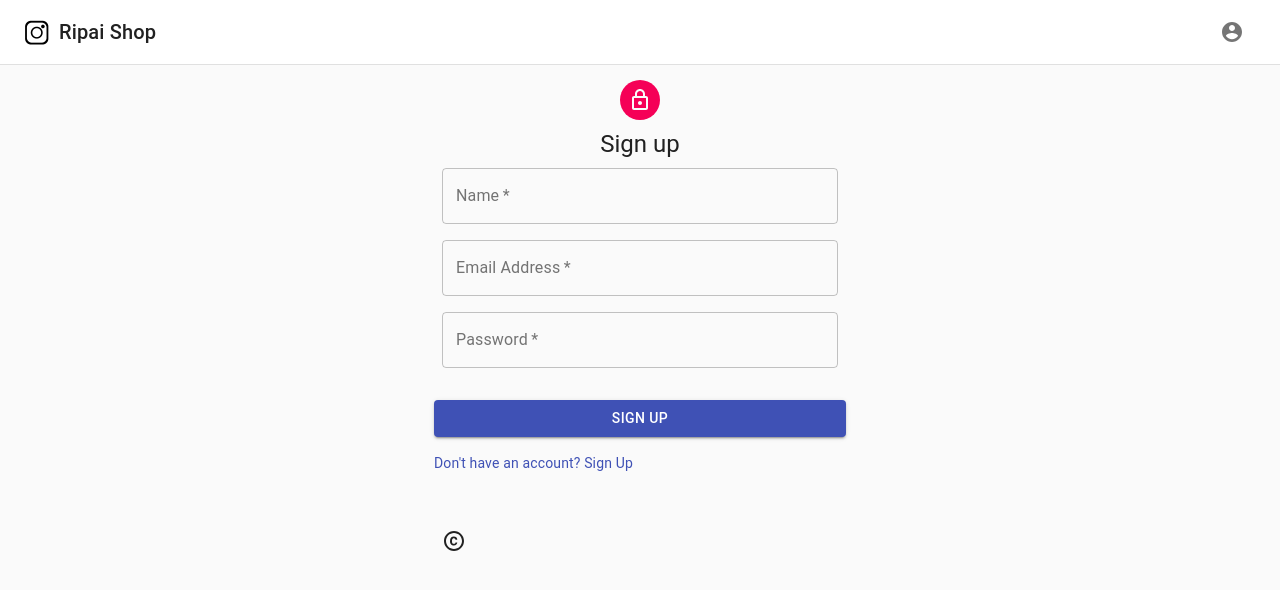
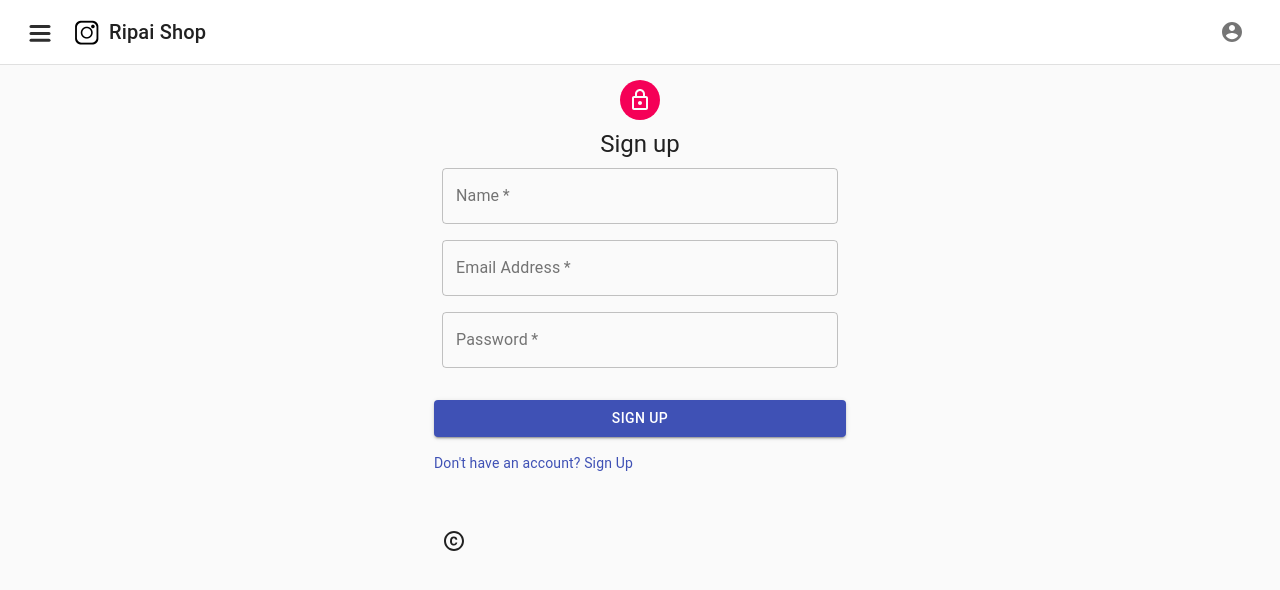
Before and after one commit to Bergario/ripai_shop-frontend, a React (Create React App) app: page /auth/signup in a window 1280 px wide. Shown: the top 590 px of the page. Built offline with nearby package versions, Linux system fonts and the light colour scheme; no server answers.

Commit message:
Product detail

```diff
--- a/src/component/Admin/dashboard/MenuContent/addProductForm.js
+++ b/src/component/Admin/dashboard/MenuContent/addProductForm.js
@@ -13,22 +13,31 @@ const useStyles = makeStyles((theme) => ({
   form: {
     marginTop: theme.spacing(1),
   },
+  img: {
+    maxWidth: "100%",
+    height: "200px",
+    marginTop: "20px",
+  },
 }));
 
 const AddProductForm = () => {
   const method = useForm();
   const classes = useStyles();
 
+  const defaultImg = null;
+
   const [selectedFile, setSelectedFile] = useState();
   const [category, setCategory] = useState();
 
   const fileSelectedHandler = (e) => {
+    console.log(e.target.files);
     new Compressor(e.target.files[0], {
       quality: 0.6,
       success: (imgFile) => setSelectedFile(imgFile),
     });
   };
-  console.log(selectedFile);
+
+  console.log();
 
   useEffect(() => {
     let isMounted = true;
@@ -159,6 +168,14 @@ const AddProductForm = () => {
                 onChange={fileSelectedHandler}
               />
             </Button>
+            <img
+              className={classes.img}
+              src={
+                selectedFile
+                  ? URL.createObjectURL(selectedFile)
+                  : "../../noProduct.jpg"
+              }
+            />
           </Grid>
           <Grid item xs={12}>
             <Button type="submit" variant="contained" color="primary">
--- a/src/component/Navigation/Navbar.js
+++ b/src/component/Navigation/Navbar.js
@@ -14,6 +14,8 @@ import useStyles from "./styles";
 
 import logo from "../../assets/logo.png";
 import AccountNav from "./AccountNav";
+import MenuToggle from "./SideBar/menuToggle";
+import SideBar from "./SideBar/sideBar";
 
 const NavBar = () => {
   const classes = useStyles();
@@ -35,6 +37,7 @@ const NavBar = () => {
     <>
       <AppBar position="fixed" className={classes.appBar} color="inherit">
         <Toolbar>
+          <SideBar />
           <Typography
             component={Link}
             to="/"
--- /dev/null
+++ b/src/component/Navigation/SideBar/menuToggle.js
@@ -0,0 +1,45 @@
+import React from "react";
+import useStyles from "./styles";
+import { motion } from "framer-motion";
+
+const Path = (props) => (
+  <motion.path
+    fill="transparent"
+    strokeWidth="3"
+    stroke="hsl(0, 0%, 18%)"
+    strokeLinecap="round"
+    {...props}
+  />
+);
+
+const MenuToggle = ({ toggle }) => {
+  const classes = useStyles();
+  return (
+    <button onClick={toggle} className={classes.toggleButton}>
+      <svg width="23" height="23" viewBox="0 0 23 23">
+        <Path
+          variants={{
+            closed: { d: "M 2 2.5 L 20 2.5" },
+            open: { d: "M 3 16.5 L 17 2.5" },
+          }}
+        />
+        <Path
+          d="M 2 9.423 L 20 9.423"
+          variants={{
+            closed: { opacity: 1 },
+            open: { opacity: 0 },
+          }}
+          transition={{ duration: 0.1 }}
+        />
+        <Path
+          variants={{
+            closed: { d: "M 2 16.346 L 20 16.346" },
+            open: { d: "M 3 2.5 L 17 16.346" },
+          }}
+        />
+      </svg>
+    </button>
+  );
+};
+
+export default MenuToggle;
--- /dev/null
+++ b/src/component/Navigation/SideBar/sideBar.js
@@ -0,0 +1,55 @@
+import React, { useRef, useEffect } from "react";
+import { motion, useCycle } from "framer-motion";
+import MenuToggle from "./menuToggle";
+import useStyles from "./styles";
+
+const useDimensions = (ref) => {
+  const dimensions = useRef({ width: 0, height: 0 });
+
+  useEffect(() => {
+    dimensions.current.width = ref.current.offsetWidth;
+    dimensions.current.height = ref.current.offsetHeight;
+  }, []);
+  return dimensions.current;
+};
+
+const sidebar = {
+  open: (height = 1000) => ({
+    clipPath: `circle(${height * 2 + 200}px at 40px 40px)`,
+    transition: {
+      type: "spring",
+      stiffness: 20,
+      restDelta: 2,
+    },
+  }),
+  closed: {
+    clipPath: "circle(30px at 40px 40px)",
+    transition: {
+      delay: 0.5,
+      type: "spring",
+      stiffness: 400,
+      damping: 40,
+    },
+  },
+};
+
+const Sidebar = () => {
+  const classes = useStyles();
+  const [isOpen, toggleOpen] = useCycle(false, true);
+  const containerRef = useRef(null);
+  const { height } = useDimensions(containerRef);
+  return (
+    <motion.nav
+      initial={false}
+      animate={isOpen ? "open" : "closed"}
+      custom={height}
+      ref={containerRef}
+    >
+      <motion.div className={classes.background} variants={sidebar} />
+      {/* <Navigation /> */}
+      <MenuToggle toggle={() => toggleOpen()} />
+    </motion.nav>
+  );
+};
+
+export default Sidebar;
--- /dev/null
+++ b/src/component/Navigation/SideBar/styles.js
@@ -0,0 +1,108 @@
+import { makeStyles } from "@material-ui/core/styles";
+
+export default makeStyles((theme) => ({
+  /*
+
+nav {
+  position: absolute;
+  top: 0;
+  left: 0;
+  bottom: 0;
+  width: 300px;
+
+   ul,
+li {
+  margin: 0;
+  padding: 0;
+}
+
+ul {
+  padding: 25px;
+  position: absolute;
+  top: 100px;
+  width: 230px;
+}
+
+li {
+  list-style: none;
+  margin-bottom: 20px;
+  display: flex;
+  align-items: center;
+  cursor: pointer;
+}
+
+.icon-placeholder {
+  width: 40px;
+  height: 40px;
+  border-radius: 50%;
+  flex: 40px 0;
+  margin-right: 20px;
+}
+
+.text-placeholder {
+  border-radius: 5px;
+  width: 200px;
+  height: 20px;
+  flex: 1;
+}
+
+.refresh {
+  padding: 10px;
+  position: absolute;
+  background: rgba(0, 0, 0, 0.4);
+  border-radius: 10px;
+  width: 20px;
+  height: 20px;
+  top: 10px;
+  right: 10px;
+  display: flex;
+  justify-content: center;
+  align-items: center;
+  cursor: pointer;
+}
+} */
+
+  root: {
+    width: "100vw",
+    height: "100vh",
+    background: "linear-gradient(180deg, #0055ff 0%, rgb(0, 153, 255) 100%)",
+    overflow: "hidden",
+    padding: 0,
+    margin: 0,
+    display: "flex",
+    justifyContent: "center",
+    alignItems: "center",
+  },
+
+  background: {
+    position: "absolute",
+    top: 0,
+    left: 0,
+    bottom: 0,
+    width: "300px",
+    background: "#fff",
+  },
+
+  toggleButton: {
+    outline: "none",
+    border: "none",
+    "-webkit-user-select": "none",
+    " -moz-user-select": "none",
+    "-ms-user-select": "none",
+    cursor: "pointer",
+    position: "absolute",
+    top: "12px",
+    left: "15px",
+    width: "50px",
+    height: "50px",
+    borderRadius: " 50%",
+    background: "transparent",
+  },
+  nav: {
+    position: "absolute",
+    top: 0,
+    left: 0,
+    bottom: 0,
+    width: "300px",
+  },
+}));
--- a/src/component/Navigation/styles.js
+++ b/src/component/Navigation/styles.js
@@ -21,6 +21,7 @@ export default makeStyles((theme) => ({
     marginRight: "10px",
     height: "25px",
     width: "25px",
+    marginLeft: "50px",
   },
   menuButton: {
     marginRight: theme.spacing(2),
--- a/src/component/products/detailProduct/detailProduct.js
+++ b/src/component/products/detailProduct/detailProduct.js
@@ -1,4 +1,4 @@
-import React from "react";
+import React, { useState } from "react";
 import {
   Modal,
   Grid,
@@ -8,7 +8,9 @@ import {
   Typography,
   Button,
 } from "@material-ui/core";
-import { makeStyles } from "@material-ui/core/styles";
+import { makeStyles, styled } from "@material-ui/core/styles";
+
+import { priceFormat } from "../../../Utils/Utilities";
 
 const useStyles = makeStyles((theme) => ({
   card: {
@@ -21,6 +23,7 @@ const useStyles = makeStyles((theme) => ({
     height: "340px",
     width: "300px",
     borderRight: "1px solid #ddd",
+    borderBottom: "1px solid #ddd",
     position: "relative",
   },
   img: {
@@ -48,10 +51,39 @@ const useStyles = makeStyles((theme) => ({
     color: "#302b2b",
     fontWeight: "600",
   },
+  sideView: {
+    width: "5rem",
+    height: "4rem",
+    objectFit: "cover",
+    cursor: "pointer",
+    margin: "0.3rem",
+    boxSizing: "border-box",
+    "&:active": {
+      border: "2px solid blue",
+    },
+  },
+}));
+
+const ColorButton = styled(Button)(({ theme }) => ({
+  color: theme.palette.getContrastText("#e3cf25"),
+  backgroundColor: "#e3cf25",
+  color: "#3e3e3ede",
+  fontWeight: "600",
+  "&:hover": {
+    backgroundColor: "#c9b406",
+  },
 }));
 
 const DetailProduct = ({ product, open, handleClose }) => {
   const classes = useStyles();
+
+  const [image, setImage] = useState();
+
+  const viewImageHandler = (e) => {
+    const img = e.target.currentSrc;
+    setImage(img);
+    console.log(e.target.currentSrc);
+  };
 
   // console.log("detailproduct rendering");
   return (
@@ -74,8 +106,25 @@ const DetailProduct = ({ product, open, handleClose }) => {
                 <div className={classes.frame}>
                   <img
                     className={classes.img}
-                    src={product.productImage}
+                    src={image ? image : product.productImage}
                     alt={product.name}
+                  />
+                </div>
+                <div>
+                  <img
+                    onClick={viewImageHandler}
+                    className={classes.sideView}
+                    src="http://placekitten.com/200/126"
+                  />
+                  <img
+                    onClick={viewImageHandler}
+                    className={classes.sideView}
+                    src="http://placekitten.com/200/126"
+                  />
+                  <img
+                    onClick={viewImageHandler}
+                    className={classes.sideView}
+                    src="http://placekitten.com/200/126"
                   />
                 </div>
               </Grid>
@@ -88,22 +137,24 @@ const DetailProduct = ({ product, open, handleClose }) => {
                 lg={10}
               >
                 <h3>{product.name}</h3>
-                <p>Rp. 500000</p>
+                <h3>{priceFormat(product.price)}</h3>
                 <Typography>
                   Lorem ipsum dolor, sit amet consectetur adipisicing elit. Ut
                   id debitis soluta magnam, molestias nulla nobis tempore fugit,
                   non deleniti aliquam velit explicabo ab
                 </Typography>
-                <Typography>Category : Sepatu</Typography>
+                <Typography style={{ padding: "1.3rem 0" }}>
+                  <span style={{ fontWeight: "bold" }}>Category: </span>Sepatu
+                </Typography>
                 <Grid>
-                  <Button
+                  <ColorButton
                     type="button"
                     size="small"
                     variant="contained"
-                    color="primary"
+                    // color="primary"
                   >
                     Add to cart
-                  </Button>
+                  </ColorButton>
                 </Grid>
               </Grid>
             </Grid>
--- a/src/component/products/product/Product.js
+++ b/src/component/products/product/Product.js
@@ -71,7 +71,7 @@ const Product = ({ product }) => {
       {LazyImage}
 
       {/* </AnimationDiv> */}
-      <CardContent>
+      <CardContent className={classes.cardContent}>
         {/* <AnimationP classes={classes.animP}> */}
         <Typography className={classes.title} gutterBottom>
           {product.name}
--- a/src/component/products/product/styles.js
+++ b/src/component/products/product/styles.js
@@ -3,6 +3,9 @@ import { makeStyles } from "@material-ui/core/styles";
 export default makeStyles((theme) => ({
   root: {
     minHeight: "286.5px",
+    [theme.breakpoints.only("xs")]: {
+      minHeight: "259.5px",
+    },
   },
 
   media: {
@@ -12,11 +15,15 @@ export default makeStyles((theme) => ({
     display: "block",
     margin: "0 auto",
     maxWidth: "100%",
-    minHeight: "160px",
-    maxHeight: "165px",
+    minHeight: "100px",
+    maxHeight: "144px",
+    [theme.breakpoints.only("xs")]: {
+      maxHeight: "117px",
+    },
   },
   lazyImg: {
     display: "block !important",
+    maxHeight: "150px",
   },
 
   // cardContent: {
@@ -27,21 +34,34 @@ export default makeStyles((theme) => ({
     display: "flex",
     justifyContent: "flex-end",
   },
+  cardContent: {
+    paddingBottom: "1px",
+  },
   title: {
     fontFamily: "Lora",
     fontSize: "0.9rem",
     color: "#272728cc",
     fontWeight: "600",
+    [theme.breakpoints.only("xs")]: {
+      fontSize: "0.7rem",
+    },
   },
   price: {
     fontSize: "0.95rem",
     fontWeight: "600",
     color: "#302f38",
+    [theme.breakpoints.only("xs")]: {
+      fontSize: "0.75rem",
+    },
   },
   description: {
     fontSize: "0.75rem",
+    [theme.breakpoints.only("xs")]: {
+      fontSize: "0.55rem",
+    },
     marginTop: theme.spacing(0),
   },
+
   // animDiv: {
   //   backgroundColor: "#c7c7c7",
   //   width: "100%",
```
Also changed, not shown: src/component/Navigation/SideBar/menuItem.js (added, +38 -0 lines), public/noProduct.jpg (added).
